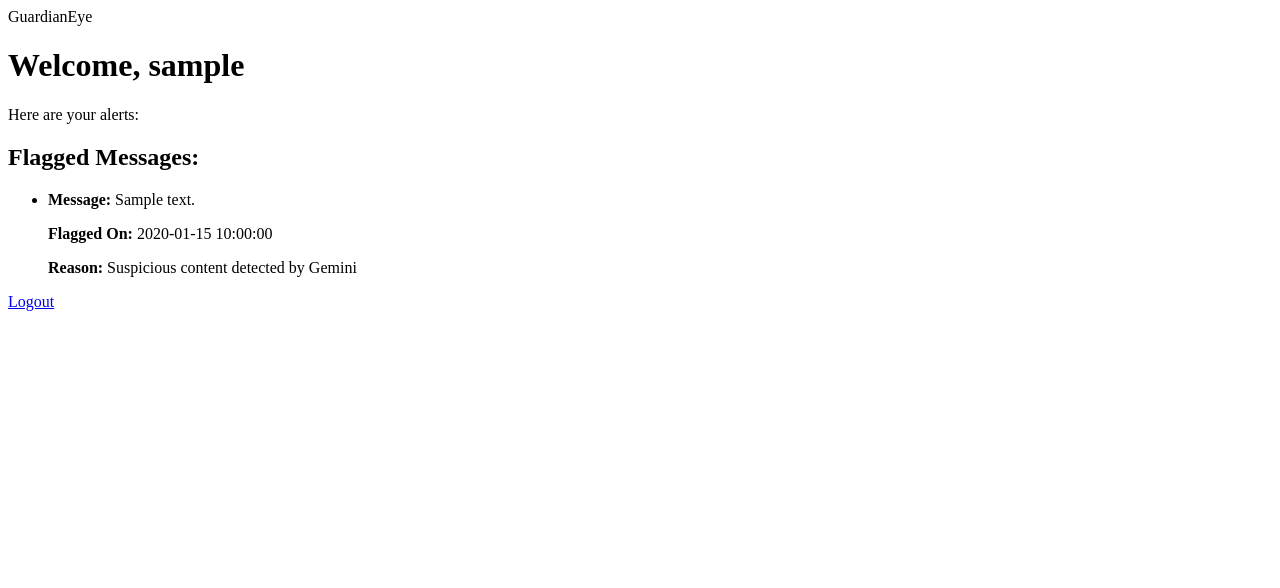
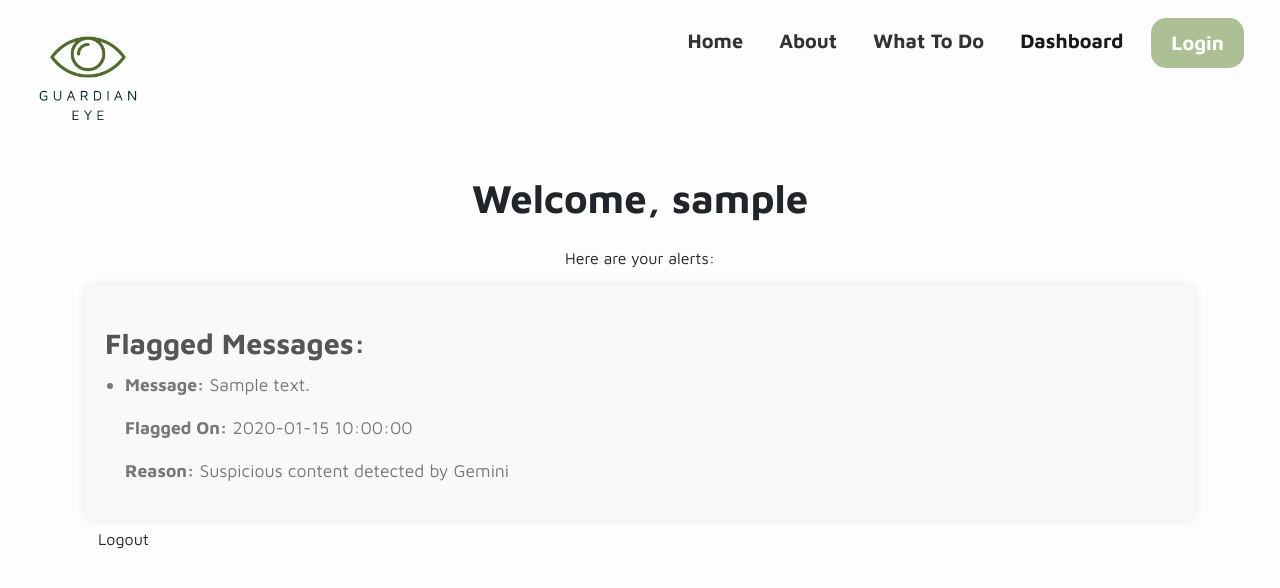
Before and after one commit to NA980593/Guardian-Eye, a Flask app: template templates/dashboard.html in a window 1280 px wide. Shown: the top 588 px of the page. Run offline with Flask 3, Linux system fonts and the light colour scheme; the template is opened without the code that fills it: most values are stand-ins (such as "Sample title", 1, 10 or a date in 2020); some libraries are stand-ins or nearby versions.

Commit message:
Start of Dashboard

```diff
--- a/templates/dashboard.html
+++ b/templates/dashboard.html
@@ -1,12 +1,56 @@
-{% extends "base.html" %}
+<!DOCTYPE html>
+<html lang="en">
+<head>
+    <meta charset="UTF-8">
+    <meta name="viewport" content="width=device-width, initial-scale=1.0">
+    <title>GuardianEye - Dashboard</title>
 
-{% block body %}
+    <!-- Bootstrap CSS -->
+    <link rel="stylesheet" href="https://stackpath.bootstrapcdn.com/bootstrap/4.5.2/css/bootstrap.min.css">
+
+    <!-- Google Fonts -->
+    <link href="https://fonts.googleapis.com/css2?family=Maven+Pro:wght@400;700&display=swap" rel="stylesheet">
+
+    <!-- Custom CSS -->
+    <link rel="stylesheet" href="../static/style.css">
+
+</head>
+<body>
+
+    <!-- Navigation Bar -->
+    <nav class="navbar navbar-expand-lg navbar-light">
+        <a class="navbar-brand" href="#">
+            <img src="..\static\GELogo.png" alt="Logo" class="img-fluid logo-placeholder">
+        </a>
+        <button class="navbar-toggler" type="button" data-toggle="collapse" data-target="#navbarNav" aria-controls="navbarNav" aria-expanded="false" aria-label="Toggle navigation">
+            <span class="navbar-toggler-icon"></span>
+        </button>
+        <div class="collapse navbar-collapse" id="navbarNav">
+            <ul class="navbar-nav ml-auto">
+                <li class="nav-item">
+                    <a class="nav-link" href="home">Home</a>
+                </li>
+                <li class="nav-item">
+                    <a class="nav-link" href="about">About</a>
+                </li>
+                <li class="nav-item">
+                    <a class="nav-link" href="whatToDo">What To Do</a>
+                </li>
+                <li class="nav-item active">
+                    <a class="nav-link" href="dashboard">Dashboard</a>
+                </li>
+                <li class="nav-item">
+                    <a class="nav-link rounded-box" href="login">Login</a>
+                </li>
+            </ul>
+        </div>
+    </nav>
 
     <div class="container">
-    <h1> Welcome, {{ username }}  </h1>
-    <p>Here are your alerts:</p>
+        <h1 class="text-center mb-4" style="font-weight: bold;">Welcome, {{ username }}</h1>
+        <p class="text-center">Here are your alerts:</p>
 
-    <div id="sus-messages">
+        <div class="about-content">
             <h2>Flagged Messages:</h2>
             <ul>
                 {% for message in flagged_messages %}
@@ -24,4 +68,10 @@
         <a href="{{ url_for('logout') }}" class="btn btn-logout">Logout</a>
     </div>
 
-{% endblock %}
+    <!-- Bootstrap JS and dependencies -->
+    <script src="https://code.jquery.com/jquery-3.5.1.slim.min.js"></script>
+    <script src="https://cdn.jsdelivr.net/npm/@popperjs/core@2.5.3/dist/umd/popper.min.js"></script>
+    <script src="https://stackpath.bootstrapcdn.com/bootstrap/4.5.2/js/bootstrap.min.js"></script>
+
+</body>
+</html>
```
Lines whose indentation alone changed are shown as unchanged.
